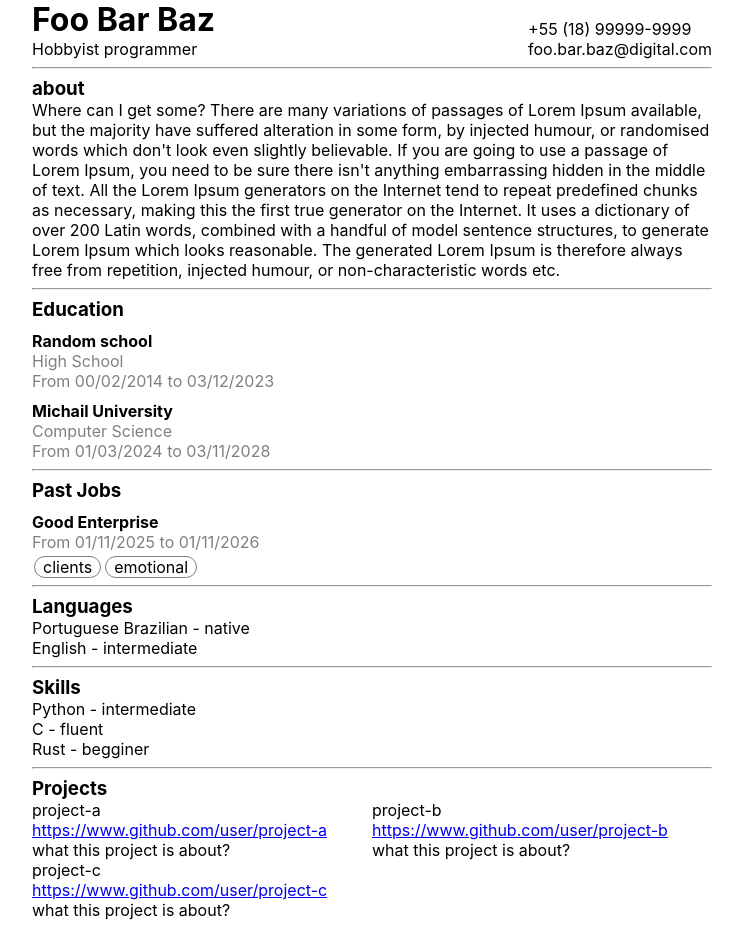
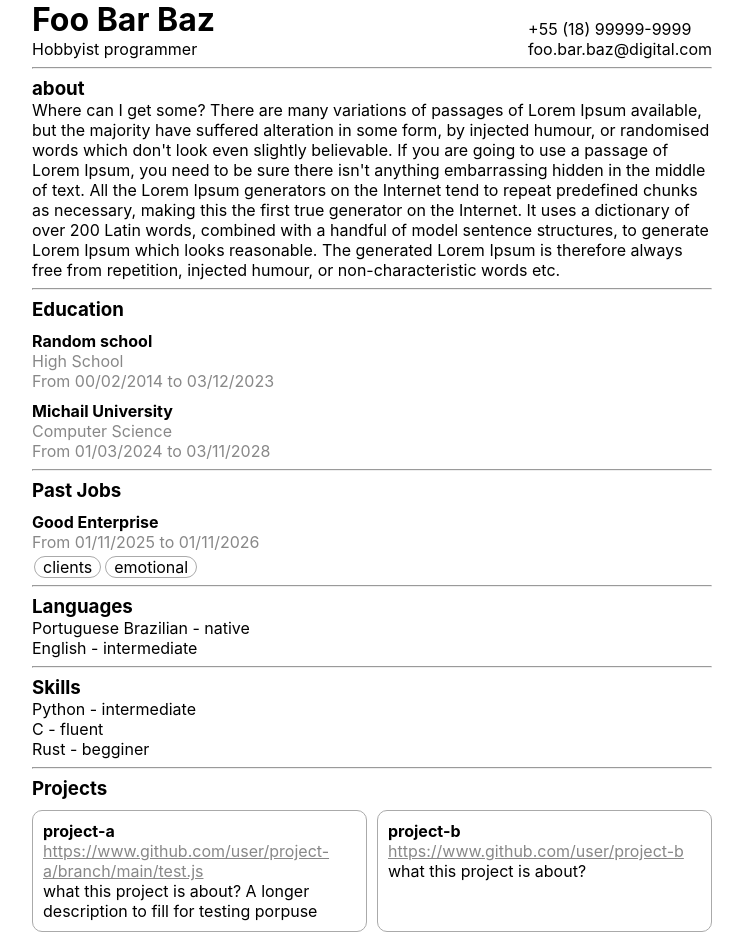
Before and after one commit to Johnnathan28/my-page, a JavaScript app: page / in a window 1280 px wide. Shown: the top 940 px of the page, without its empty margins (268-1011 px from the left). Built offline with nearby package versions, Linux system fonts and the light colour scheme; the HTML template or start-up script is replaced by a standard one.

Commit message:
Start Projects style

```diff
--- a/src/pages/curriculum-vitae/index.js
+++ b/src/pages/curriculum-vitae/index.js
@@ -95,8 +95,8 @@ class Project {
   intoJSX() {
     return (
       <div>
-	<label>{this.name}</label><br/>
-	<a href={this.link}>{this.link}</a><br/>
+	<label className="bold-text">{this.name}</label><br/>
+	<a className="link" href={this.link}>{this.link}</a><br/>
 	<p>{this.desc}</p>
       </div>
     );
@@ -166,7 +166,7 @@ const g = {
     new Skill("English", Level.Intermediate)
   ],
   projects: [
-    new Project("project-a",  "https://www.github.com/user/project-a",  "what this project is about?"),
+    new Project("project-a",  "https://www.github.com/user/project-a/branch/main/test.js",  "what this project is about? A longer description to fill for testing porpuse"),
     new Project("project-b",  "https://www.github.com/user/project-b",  "what this project is about?"),
     new Project("project-c",  "https://www.github.com/user/project-c",  "what this project is about?")
   ]
--- a/src/pages/curriculum-vitae/style.css
+++ b/src/pages/curriculum-vitae/style.css
@@ -1,5 +1,15 @@
+:root {
+  --gray0: #888;
+  --gray1: #aaa;
+  --projectrs-gaps: 10px;
+}
+
 h1, h2, h3, h4, p {
   margin: 0px;
+}
+
+.link {
+  color: var(--gray0);
 }
 
 .bold-text {
@@ -7,7 +17,7 @@ h1, h2, h3, h4, p {
 }
 
 .gray-text {
-  color: gray;
+  color: var(--gray0);
 }
 
 .Header {
@@ -24,13 +34,23 @@ h1, h2, h3, h4, p {
 }
 
 .Tag {
-  border: 1px solid gray;
+  border: 1px solid var(--gray1);
   border-radius: 0.7em;
   margin: 2px;
   padding: 0px 8px;
 }
 
 .Projects {
+  margin: 10px 0;
   display: grid;
-  grid-template-columns: 50% 50%;
+  grid-gap: var(--projectrs-gaps);
+  grid-template-columns:
+    calc(50% - var(--projectrs-gaps) / 2)
+    calc(50% - var(--projectrs-gaps) / 2);
 }
+
+.Projects > div {
+  border: 1px solid var(--gray1);
+  border-radius: 10px;
+  padding: var(--projectrs-gaps);
+}
```
